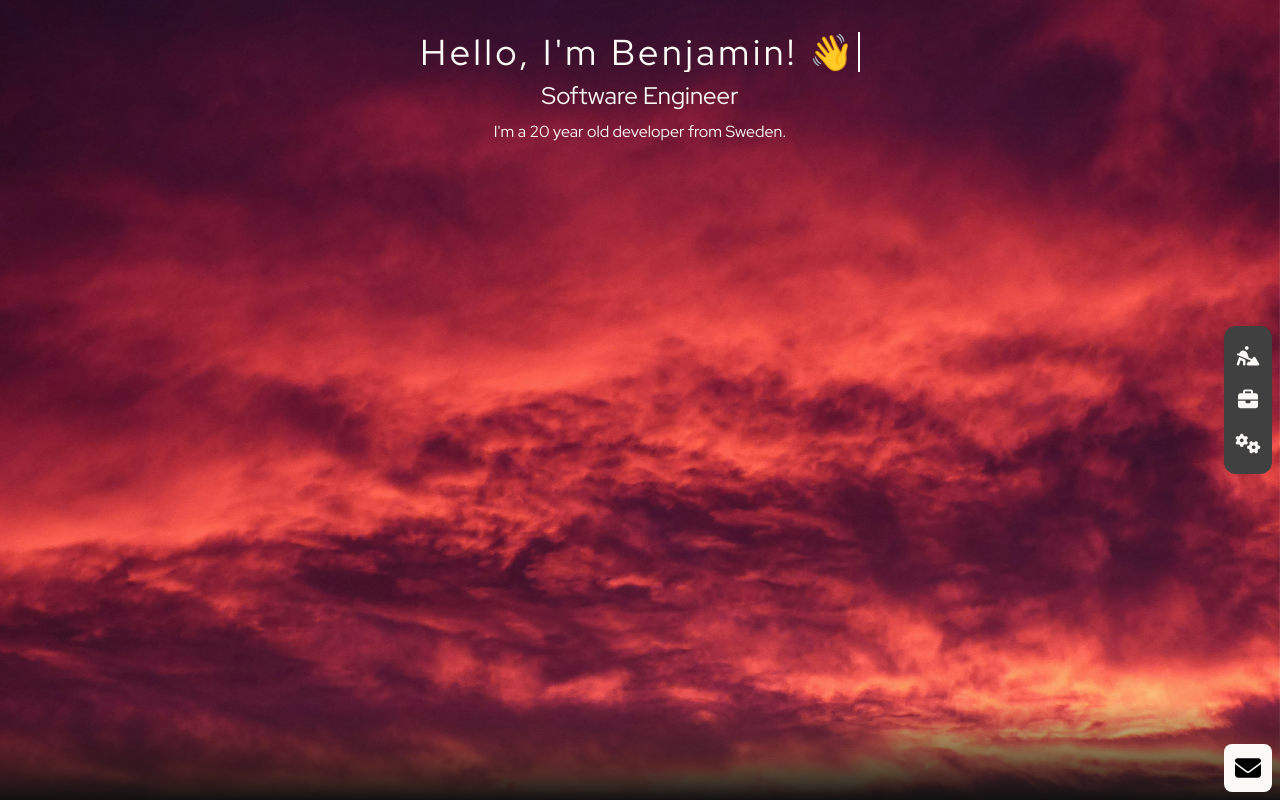
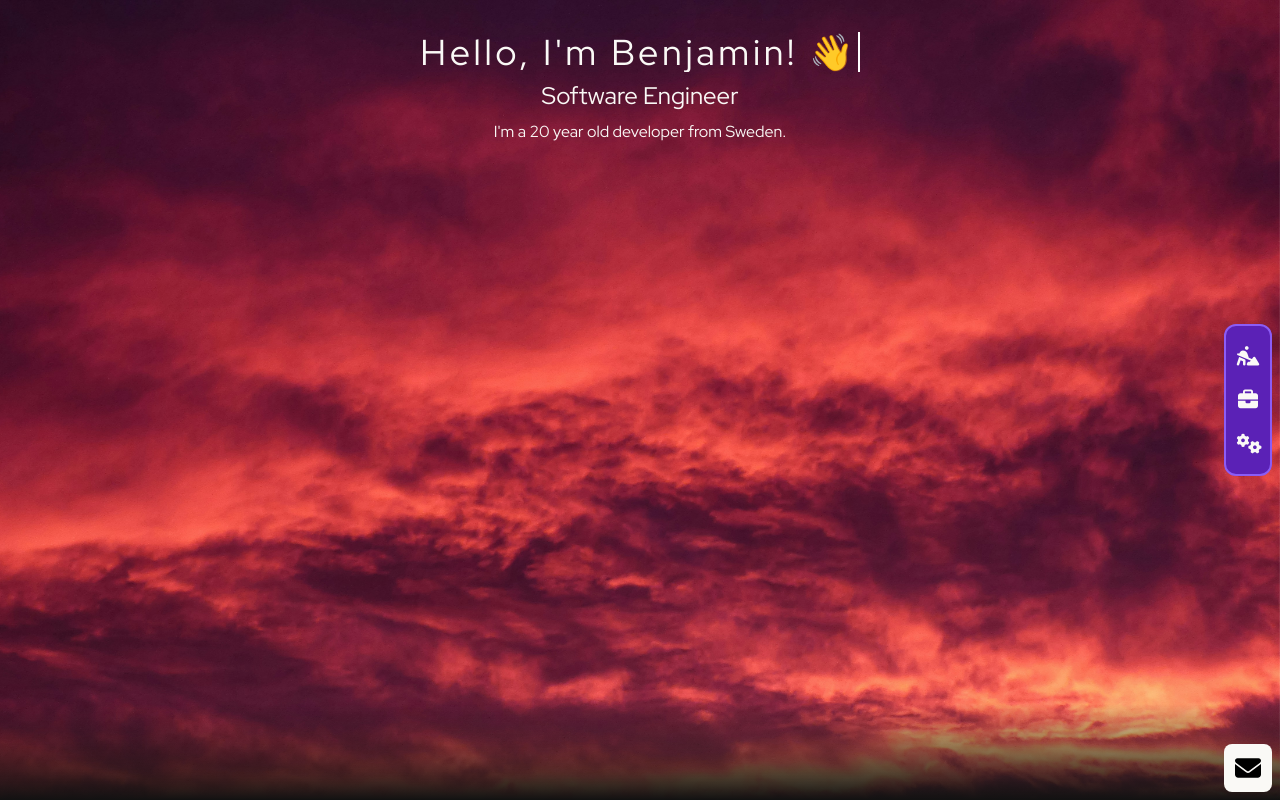
Before and after one commit to AI-nsley69/portfolio, a Vue app: page / in a window 1280 px wide. Built offline with nearby package versions, Linux system fonts and the light colour scheme.

Commit message:
Update border color

```diff
--- a/src/components/NavBar.vue
+++ b/src/components/NavBar.vue
@@ -1,6 +1,6 @@
 <template>
   <div
-    class="absolute right-2 top-1/2 bottom-1/2 m-auto w-12 h-fit bg-neutral-700 px-2 rounded-xl z-50"
+    class="absolute right-2 top-1/2 bottom-1/2 m-auto w-12 h-fit bg-violet-800 px-2 rounded-xl z-50 border-2 border-violet-500"
   >
     <div
       id="content"
```
